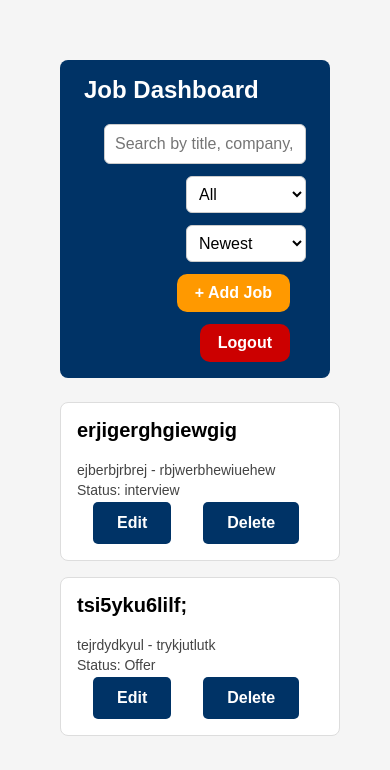
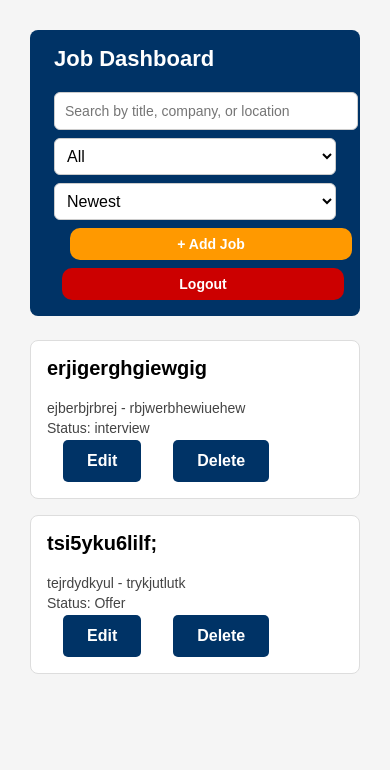
Before and after one commit to KGOPOTSOMANGENA/job-application-tracker, a React (Vite) app in the folder job-application-tracker/: page /dashboard in a window 390 px wide. Shown: the top 770 px of the page. Built offline with nearby package versions, Linux system fonts and the light colour scheme; data requests are answered from the project's data file; sample sign-in values are in the browser's storage.

Commit message:
Make dashboard responsive for 320px, 480px, 768px, 1024px, 1200px screens

```diff
--- a/job-application-tracker/src/styles/HomePage.module.css
+++ b/job-application-tracker/src/styles/HomePage.module.css
@@ -3,6 +3,7 @@
   max-width: 1000px;
   margin: 0 auto;
 }
+
 .navbar {
   background-color: #003366;
   padding: 16px 24px;
@@ -17,12 +18,14 @@
   gap: 20px;
   flex-wrap: wrap;
 }
+
 .navTitle {
   color: white;
   font-size: 24px;
   margin: 0;
   flex-shrink: 0;
 }
+
 .controls {
   display: flex;
   gap: 12px;
@@ -31,6 +34,7 @@
   flex-grow: 1;
   justify-content: flex-end;
 }
+
 .searchInput {
   padding: 10px;
   font-size: 16px;
@@ -38,6 +42,7 @@
   border: 1px solid #ccc;
   border-radius: 6px;
 }
+
 .select {
   padding: 8px;
   font-size: 16px;
@@ -47,6 +52,7 @@
   min-width: 120px;
   cursor: pointer;
 }
+
 .addButton {
   background-color: #ff9900;
   border: none;
@@ -62,6 +68,7 @@
 .addButton:hover {
   background-color: #e68a0091;
 }
+
 .logoutButton {
   background-color: #cc0000;
   border: none;
@@ -78,11 +85,13 @@
 .logoutButton:hover {
   background-color: #99000093;
 }
+
 .jobList {
   display: grid;
   gap: 16px;
   grid-template-columns: repeat(auto-fill, minmax(280px, 1fr));
 }
+
 .jobCard {
   background-color: #fff;
   border: 1px solid #ddd;
@@ -91,16 +100,76 @@
   cursor: pointer;
   transition: transform 0.2s ease;
 }
+
 .jobCard:hover {
   transform: scale(1.02);
   box-shadow: 0 2px 10px rgba(0, 0, 0, 0.1);
 }
+
 .jobCard h3 {
   margin-top: 0;
   font-size: 20px;
 }
+
 .jobCard p {
   margin: 4px 0;
   font-size: 14px;
   color: #444;
 }
+
+@media (max-width: 1200px) {
+  .container {
+    padding: 40px;
+  }
+}
+@media (max-width: 1024px) {
+  .controls {
+    justify-content: center;
+  }
+  .navTitle {
+    font-size: 22px;
+  }
+}
+@media (max-width: 768px) {
+  .container {
+    padding: 30px;
+  }
+  .searchInput {
+    width: 150px;
+    font-size: 14px;
+  }
+  .addButton, .logoutButton {
+    padding: 8px 14px;
+    font-size: 14px;
+  }
+}
+@media (max-width: 480px) {
+  .header {
+    flex-direction: column;
+    align-items: stretch;
+  }
+  .controls {
+    flex-direction: column;
+    align-items: stretch;
+    gap: 8px;
+  }
+  .searchInput, .select, .addButton, .logoutButton {
+    width: 100%;
+  }
+}
+
+/* 320px and below */
+@media (max-width: 320px) {
+  .container {
+    padding: 20px;
+  }
+  .navTitle {
+    font-size: 18px;
+  }
+  .jobCard h3 {
+    font-size: 16px;
+  }
+  .jobCard p {
+    font-size: 12px;
+  }
+}
```
